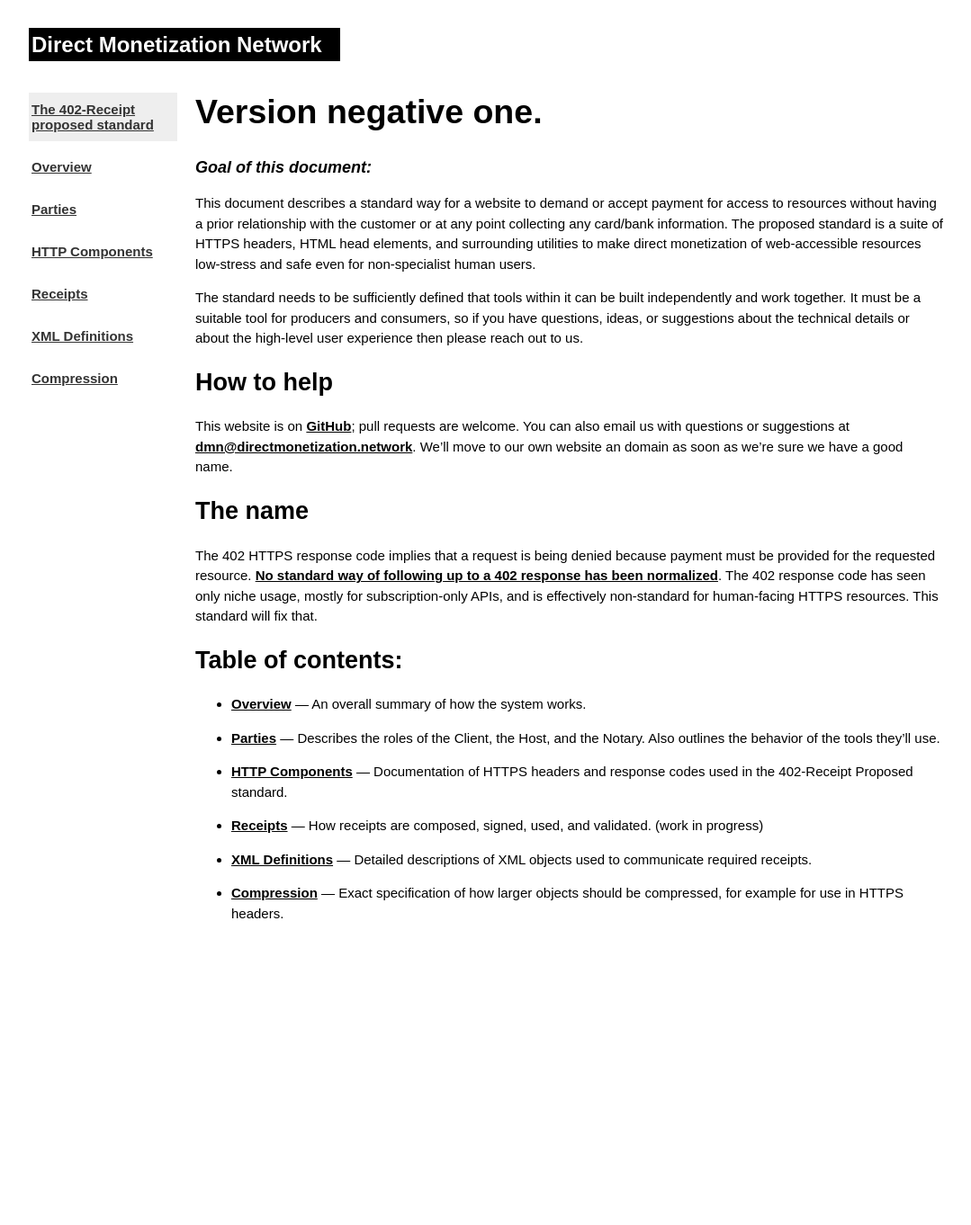
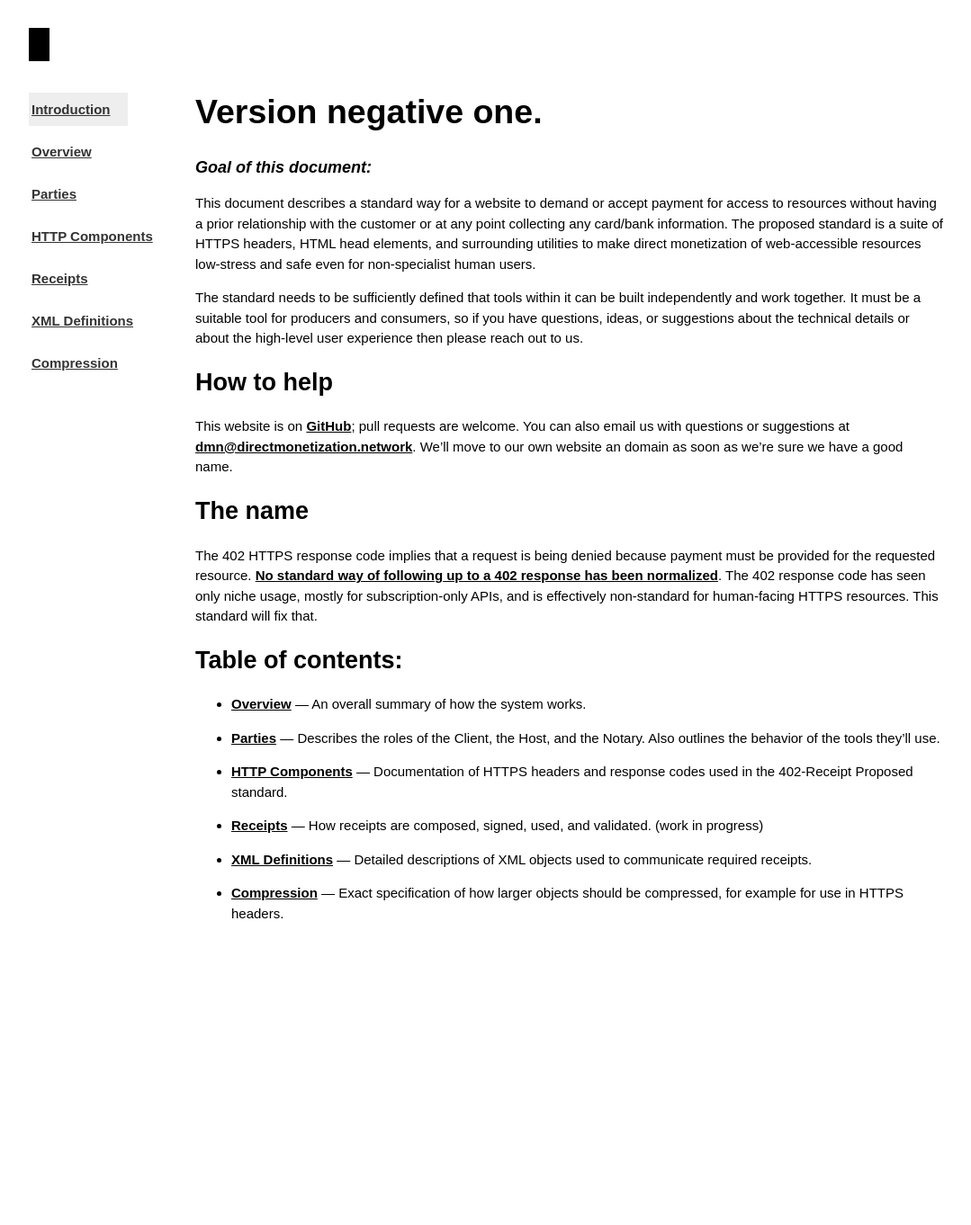
Before and after one commit to erikpukinskis/direct-monetization-static, a Jekyll site: the page built from _proposal/01_introduction.markdown, in a window 1280 px wide. Shown: the whole page at 90% size, without its empty margins (100-1179 px from the left). Built offline with Jekyll 4.4.1, drawn with Linux system fonts in a browser that asks for light colours.

Commit message:
change header title

```diff
--- a/_layouts/documentation.html
+++ b/_layouts/documentation.html
@@ -4,7 +4,7 @@ layout: default
 
 <header>
   <a class="text" href="/consumer.html">
-    Direct Monetization Network
+    {{ site.collections.proposal.title }}
   </a>
 </header>
 <div id="page">
--- a/_proposal/01_introduction.markdown
+++ b/_proposal/01_introduction.markdown
@@ -1,5 +1,5 @@
 ---
-title: The 402-Receipt proposed standard
+title: Introduction
 date: 2018-12-06 12:00:00 Z
 permalink: "/introduction.html"
 description: The 402-Receipt Proposed standard.
```
